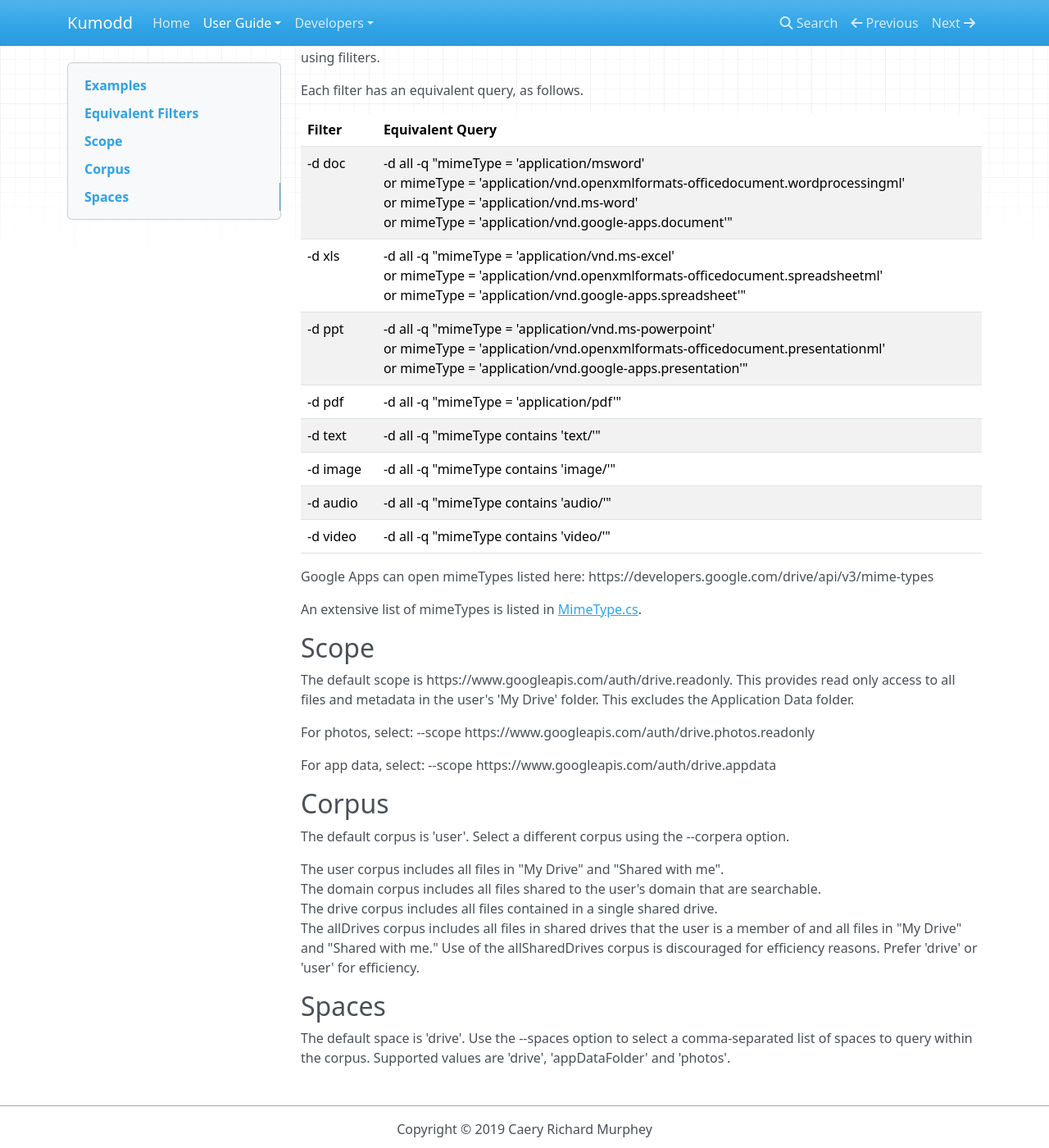
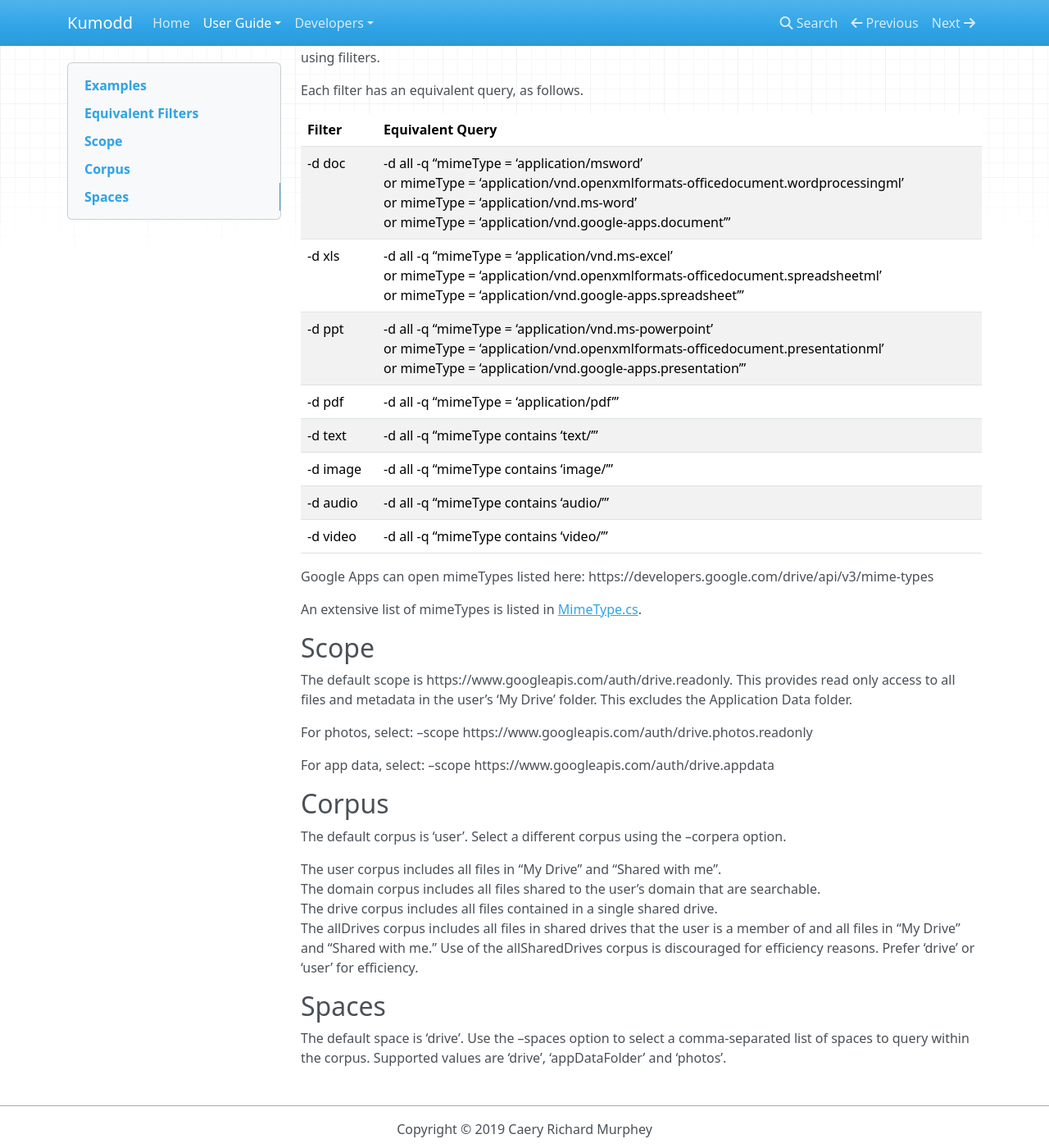
Before and after one commit to andresebr/kumodd, an MkDocs documentation site: the page built from docs/Search-Query.md, in a window 1280 px wide and 1400 px high, scrolled down 999 px. Shown: the whole window at 82% size. Built offline with MkDocs 1.6.1, drawn with Linux system fonts in a browser that asks for light colours; nearby versions of some CDN libraries; part of the change alters nothing that is shown; some of the changed text lies outside the part shown.

```diff
--- a/mkdocs.yml
+++ b/mkdocs.yml
@@ -13,7 +13,8 @@ theme:
     - python
 markdown_extensions:
     - toc:
-        permalink: 
+        permalink: True
+    - smarty
     - admonition
     - def_list
 
```
